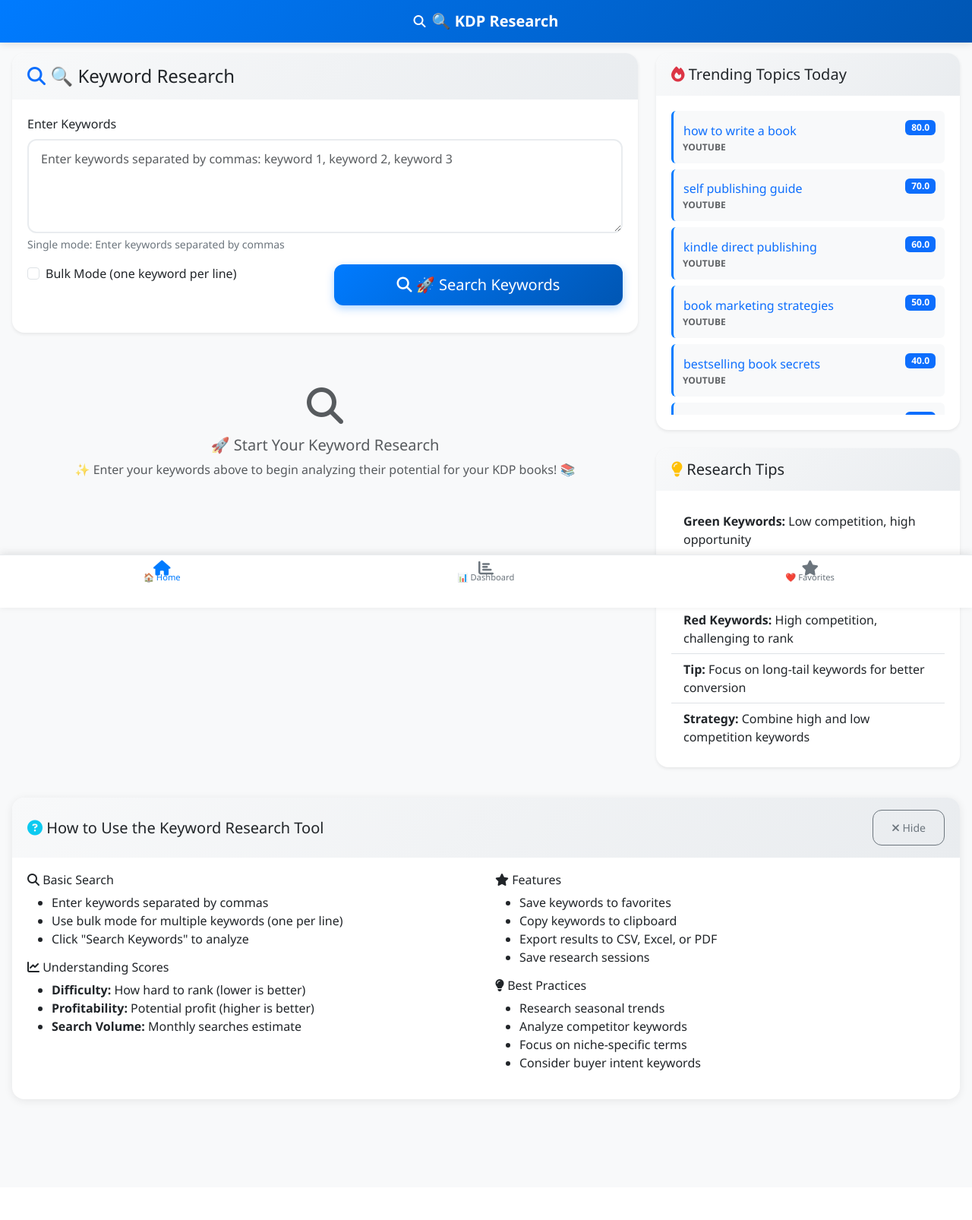
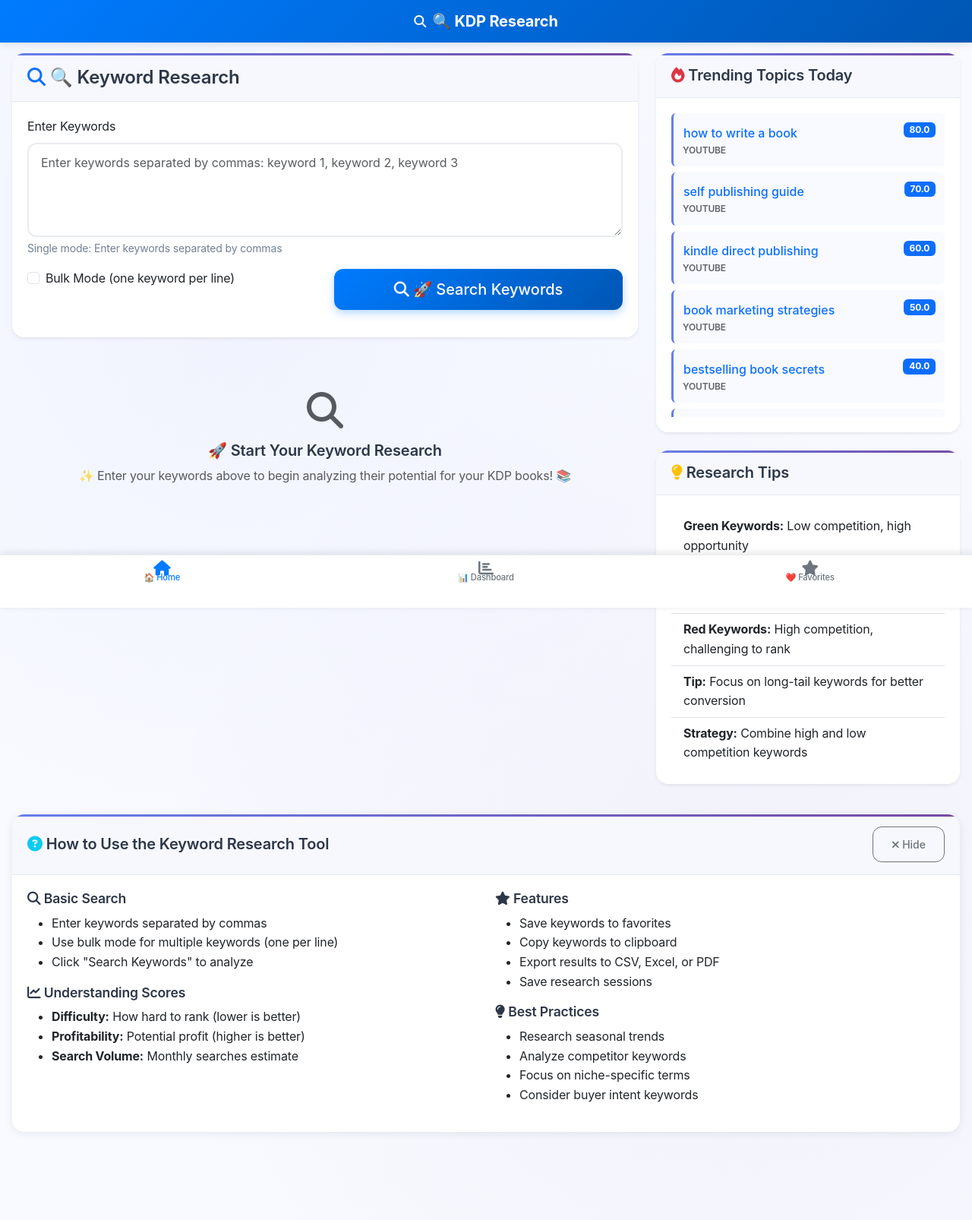
Before and after one commit to julisunkan/kdm, a Flask app: page / in a window 1280 px wide. Shown: the whole page at 76% size. Before the commit the page ends 1452 px from the top, so only its background shows below. Run offline with Flask 3, Linux system fonts and the light colour scheme; data comes from the database, SQL or seed files in the repository; some libraries are stand-ins or nearby versions.

Commit message:
Revamp application aesthetics with updated color schemes and gradients
Update static/css/styles.css to introduce new color variables, gradients, shadows, and enhance typography and card styling for a more visually appealing interface.

Replit-Commit-Author: Agent
Replit-Commit-Session-Id: 92db9588-8516-4f38-b308-605381219ce3
Replit-Commit-Checkpoint-Type: intermediate_checkpoint
Replit-Commit-Screenshot-Url: https://storage.googleapis.com/screenshot-production-us-central1/2cb65931-489c-4217-ab7c-14e091fac091/92db9588-8516-4f38-b308-605381219ce3/7IbzhT1

```diff
--- a/static/css/styles.css
+++ b/static/css/styles.css
@@ -3,34 +3,75 @@
 :root {
   /* Light mode colors */
   --bg-primary: #ffffff;
-  --bg-secondary: #f8f9fa;
-  --text-primary: #212529;
-  --text-secondary: #6c757d;
-  --border-color: #dee2e6;
-  --accent-color: #007bff;
-  --success-color: #28a745;
-  --warning-color: #ffc107;
-  --danger-color: #dc3545;
-  --info-color: #17a2b8;
+  --bg-secondary: #f8faff;
+  --bg-gradient: linear-gradient(135deg, #667eea 0%, #764ba2 100%);
+  --text-primary: #2d3748;
+  --text-secondary: #718096;
+  --border-color: #e2e8f0;
+  --accent-color: #667eea;
+  --accent-gradient: linear-gradient(135deg, #667eea 0%, #764ba2 100%);
+  --success-color: #48bb78;
+  --success-gradient: linear-gradient(135deg, #48bb78 0%, #38a169 100%);
+  --warning-color: #ed8936;
+  --warning-gradient: linear-gradient(135deg, #ed8936 0%, #dd6b20 100%);
+  --danger-color: #f56565;
+  --danger-gradient: linear-gradient(135deg, #f56565 0%, #e53e3e 100%);
+  --info-color: #4299e1;
+  --info-gradient: linear-gradient(135deg, #4299e1 0%, #3182ce 100%);
 
   /* Dark mode colors */
-  --dark-bg-primary: #1a1a1a;
-  --dark-bg-secondary: #2d2d2d;
-  --dark-text-primary: #ffffff;
-  --dark-text-secondary: #b0b0b0;
-  --dark-border-color: #404040;
-  --dark-accent-color: #0d6efd;
+  --dark-bg-primary: #0f1419;
+  --dark-bg-secondary: #1a202c;
+  --dark-bg-gradient: linear-gradient(135deg, #2d3748 0%, #4a5568 100%);
+  --dark-text-primary: #f7fafc;
+  --dark-text-secondary: #a0aec0;
+  --dark-border-color: #2d3748;
+  --dark-accent-color: #667eea;
+  --dark-accent-gradient: linear-gradient(135deg, #667eea 0%, #764ba2 100%);
+
+  /* Shadows */
+  --shadow-sm: 0 1px 3px 0 rgba(0, 0, 0, 0.1), 0 1px 2px 0 rgba(0, 0, 0, 0.06);
+  --shadow-md: 0 4px 6px -1px rgba(0, 0, 0, 0.1), 0 2px 4px -1px rgba(0, 0, 0, 0.06);
+  --shadow-lg: 0 10px 15px -3px rgba(0, 0, 0, 0.1), 0 4px 6px -2px rgba(0, 0, 0, 0.05);
+  --shadow-xl: 0 20px 25px -5px rgba(0, 0, 0, 0.1), 0 10px 10px -5px rgba(0, 0, 0, 0.04);
+
+  /* Dark shadows */
+  --dark-shadow-sm: 0 1px 3px 0 rgba(0, 0, 0, 0.3), 0 1px 2px 0 rgba(0, 0, 0, 0.2);
+  --dark-shadow-md: 0 4px 6px -1px rgba(0, 0, 0, 0.3), 0 2px 4px -1px rgba(0, 0, 0, 0.2);
+  --dark-shadow-lg: 0 10px 15px -3px rgba(0, 0, 0, 0.3), 0 4px 6px -2px rgba(0, 0, 0, 0.2);
 }
 
 /* Base styles */
 body {
-  font-family: 'Segoe UI', Tahoma, Geneva, Verdana, sans-serif;
-  transition: all 0.3s ease;
-  background-color: #f8f9fa;
+  font-family: 'Inter', 'Segoe UI', system-ui, -apple-system, sans-serif;
+  font-weight: 400;
+  line-height: 1.6;
+  letter-spacing: -0.01em;
+  transition: all 0.3s cubic-bezier(0.4, 0, 0.2, 1);
+  background: var(--bg-secondary);
+  background-image:
+    radial-gradient(circle at 25% 25%, rgba(102, 126, 234, 0.05) 0%, transparent 50%),
+    radial-gradient(circle at 75% 75%, rgba(118, 75, 162, 0.05) 0%, transparent 50%);
   margin: 0;
   padding: 0;
   overflow-x: hidden;
+  color: var(--text-primary);
 }
+
+/* Enhanced typography */
+h1, h2, h3, h4, h5, h6 {
+  font-weight: 600;
+  line-height: 1.3;
+  color: var(--text-primary);
+  margin-bottom: 0.5rem;
+}
+
+h1 { font-size: 2.5rem; }
+h2 { font-size: 2rem; }
+h3 { font-size: 1.75rem; }
+h4 { font-size: 1.5rem; }
+h5 { font-size: 1.25rem; }
+h6 { font-size: 1.1rem; }
 
 /* Dark mode styles */
 [data-bs-theme="dark"] {
@@ -46,6 +87,47 @@ body {
 [data-bs-theme="dark"] .card {
   background-color: var(--dark-bg-secondary) !important;
   border-color: var(--dark-border-color) !important;
+  box-shadow: var(--dark-shadow-md) !important;
+}
+
+/* Enhanced card designs */
+.card {
+  background: rgba(255, 255, 255, 0.95);
+  backdrop-filter: blur(10px);
+  border: 1px solid var(--border-color);
+  border-radius: 16px !important;
+  box-shadow: var(--shadow-md);
+  transition: all 0.3s cubic-bezier(0.4, 0, 0.2, 1);
+  position: relative;
+  overflow: hidden;
+}
+
+.card:hover {
+  transform: translateY(-2px);
+  box-shadow: var(--shadow-lg);
+}
+
+.card::before {
+  content: '';
+  position: absolute;
+  top: 0;
+  left: 0;
+  right: 0;
+  height: 3px;
+  background: var(--accent-gradient);
+  z-index: 1;
+}
+
+.card-header {
+  background: rgba(102, 126, 234, 0.05) !important;
+  border-bottom: 1px solid var(--border-color) !important;
+  border-radius: 16px 16px 0 0 !important;
+  padding: 1.25rem 1.5rem;
+  font-weight: 600;
+}
+
+.card-body {
+  padding: 1.5rem;
 }
 
 [data-bs-theme="dark"] .table {
```
